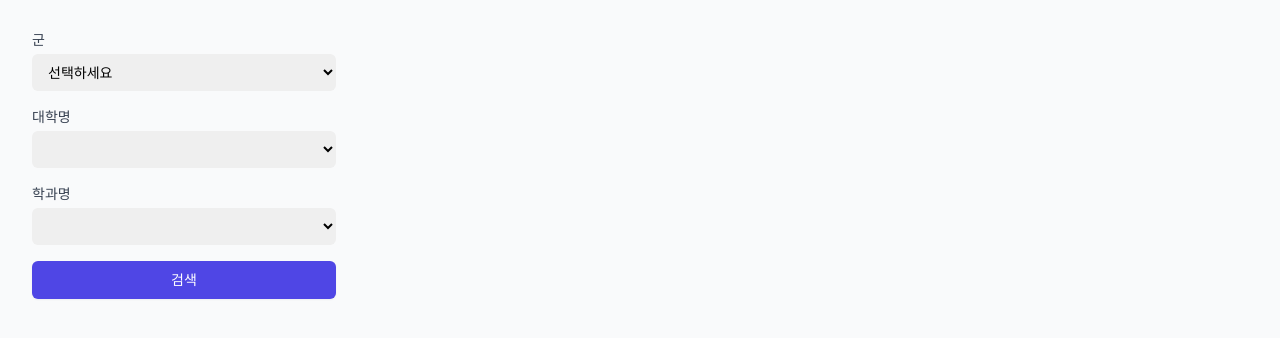
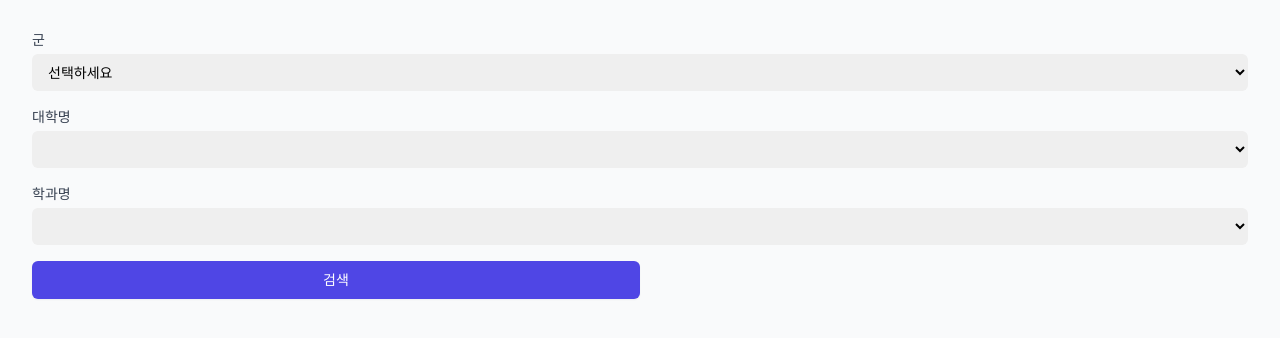
Before and after one commit to seanyjeong/max24liveM, a plain HTML site: page index.html in a window 1280 px wide. Shown: the part 276-614 px from the top of the page. Drawn offline with nearby package versions, Linux system fonts and the light colour scheme.

Commit message:
Add files via upload

```diff
--- a/index.html
+++ b/index.html
@@ -28,7 +28,7 @@
     </div>
     <div class="container mx-auto p-8">
         <div class="flex flex-col space-y-4">
-            <div class="w-1/4">
+            <div class="w-full">
                 <label for="military-branch" class="block text-sm font-medium text-gray-700">군</label>
                 <select id="military-branch" name="military-branch" class="mt-1 block w-full pl-3 pr-10 py-2 text-base border-gray-300 focus:outline-none focus:ring-indigo-500 focus:border-indigo-500 sm:text-sm rounded-md">
                     <option selected="selected" value="">선택하세요</option>
@@ -37,19 +37,19 @@
                     <option>다</option>
                 </select>
             </div>
-            <div class="w-1/4">
+            <div class="w-full">
                 <label for="university-name" class="block text-sm font-medium text-gray-700">대학명</label>
                 <select id="university-name" name="university-name" class="mt-1 block w-full pl-3 pr-10 py-2 text-base border-gray-300 focus:outline-none focus:ring-indigo-500 focus:border-indigo-500 sm:text-sm rounded-md">
                     <!-- 대학명 드롭다운 메뉴 -->
                 </select>
             </div>
-            <div class="w-1/4">
+            <div class="w-full">
                 <label for="department-name" class="block text-sm font-medium text-gray-700">학과명</label>
                 <select id="department-name" name="department-name" class="mt-1 block w-full pl-3 pr-10 py-2 text-base border-gray-300 focus:outline-none focus:ring-indigo-500 focus:border-indigo-500 sm:text-sm rounded-md">
                     <!-- 학과명 드롭다운 메뉴 -->
                 </select>
             </div>
-            <div class="w-1/4">
+            <div class="w-1/2">
                 <button type="submit" class="w-full inline-flex justify-center py-2 px-4 border border-transparent shadow-sm text-sm font-medium rounded-md text-white bg-indigo-600 hover:bg-indigo-700 focus:outline-none focus:ring-2 focus:ring-offset-2 focus:ring-indigo-500">
                     검색
                 </button>
```
